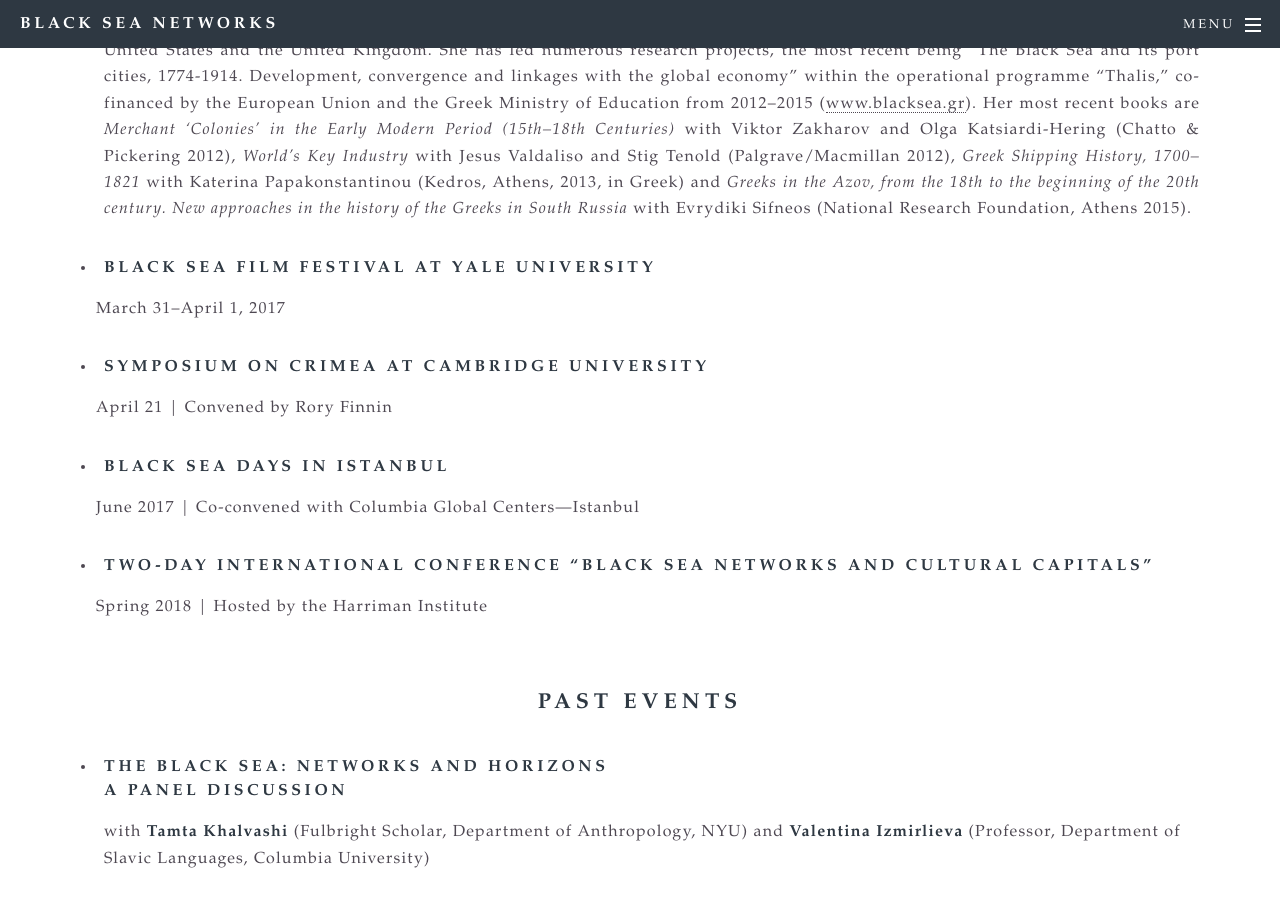
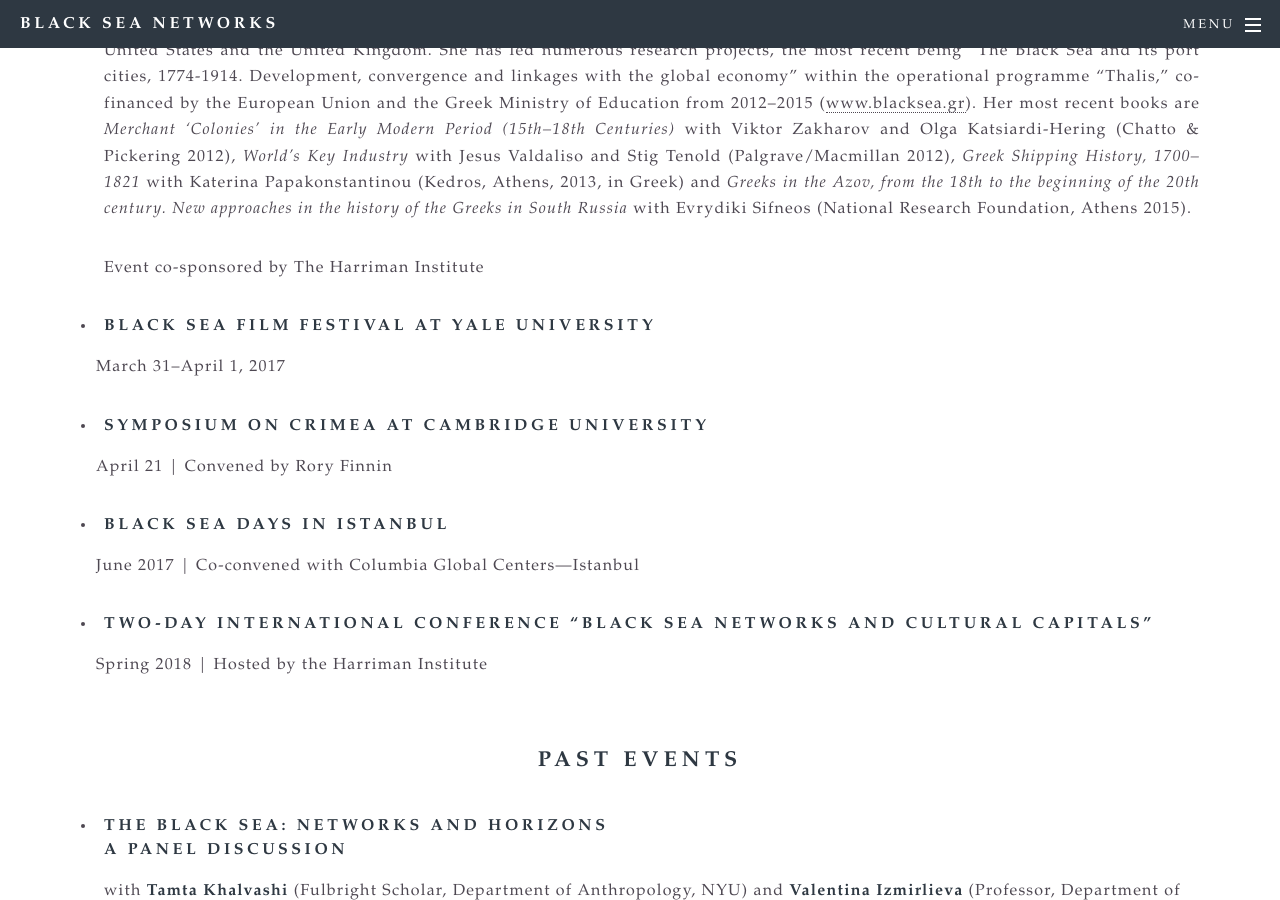
Before and after one commit to bradleygorski/blackseanet, a Jekyll site: the page built from events.html, in a window 1280 px wide and 900 px high, scrolled down 2814 px. Built offline with Jekyll 4.4.1, drawn with Linux system fonts in a browser that asks for light colours.

Commit message:
Added cosponsor to March 24 event

```diff
--- a/events.html
+++ b/events.html
@@ -76,6 +76,9 @@ title: Events
        History, 1700–1821</i> with Katerina Papakonstantinou (Kedros, Athens, 2013, in Greek) and <i>Greeks in the
        Azov, from the 18th to the beginning of the 20th century. New approaches in the history of the Greeks in
        South Russia</i> with Evrydiki Sifneos (National Research Foundation, Athens 2015).</p>
+
+	     <p align='justify'>Event co-sponsored by The Harriman Institute</p>
+
        </li>
 
 <li><h4>Black Sea Film Festival at Yale University</h4></li>
```
